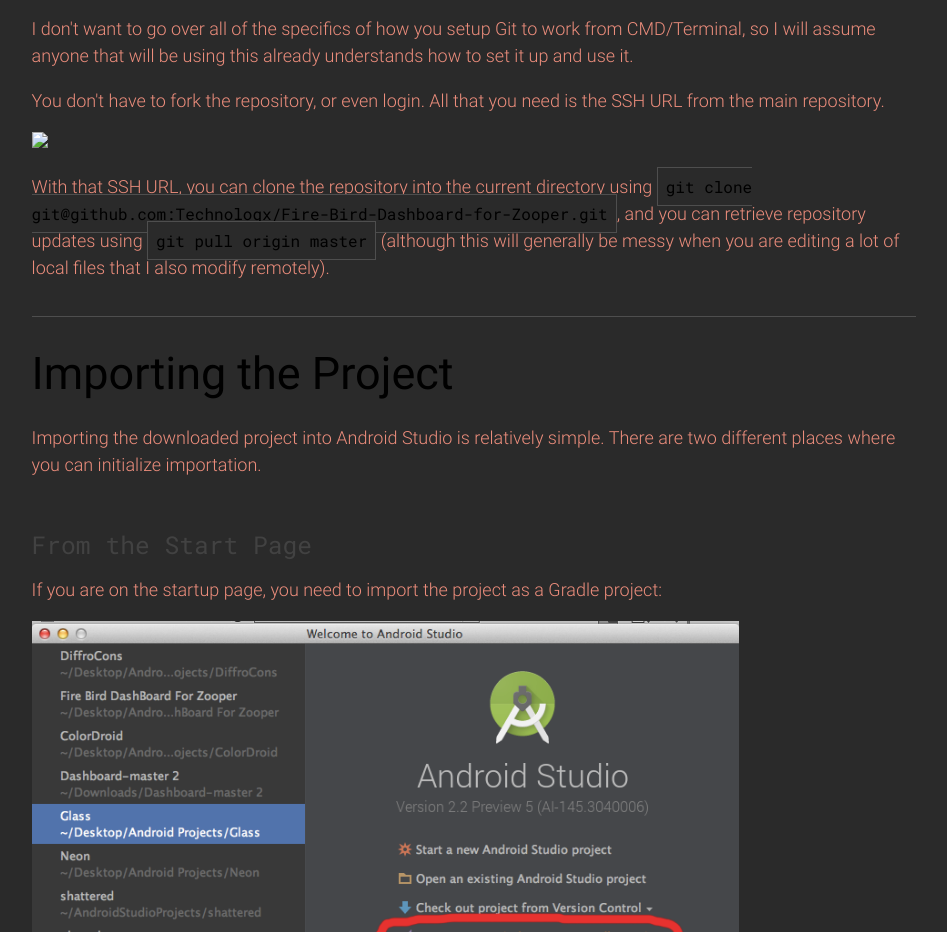
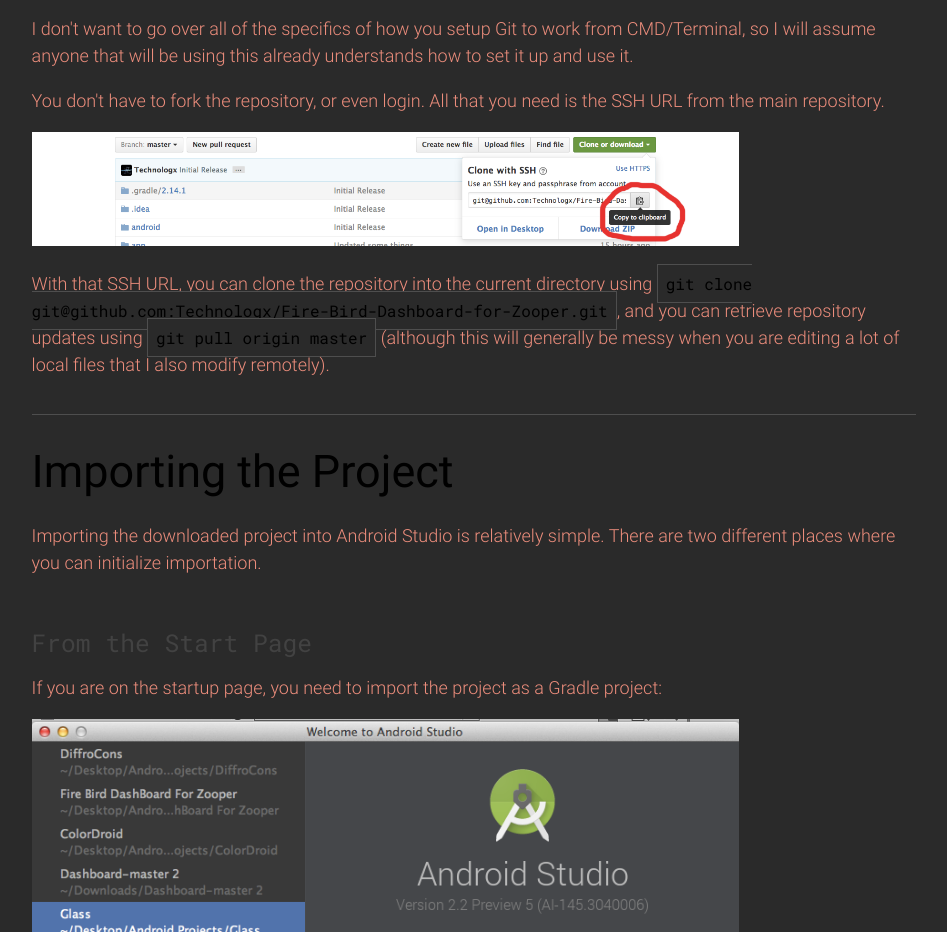
Before and after one commit to Technologx/Fire-Bird-Dashboard-for-Zooper, a plain HTML site: page gettingstarted.html in a window 1280 px wide. Shown: the part 2067-2999 px from the top of the page, without its empty margins (250-1197 px from the left). Drawn offline with nearby package versions, Linux system fonts and the light colour scheme.

Commit message:
Typo Fix

```diff
--- a/gettingstarted.html
+++ b/gettingstarted.html
@@ -107,7 +107,7 @@
             repository.
         </p>
 
-        <img src="h//technologx.github.io/Fire-Bird-Dashboard-for-Zooper/ss7.png" class="app-image-noshadow">
+        <img src="//technologx.github.io/Fire-Bird-Dashboard-for-Zooper/ss7.png" class="app-image-noshadow">
 
 
         <p class="flow-text">
```
